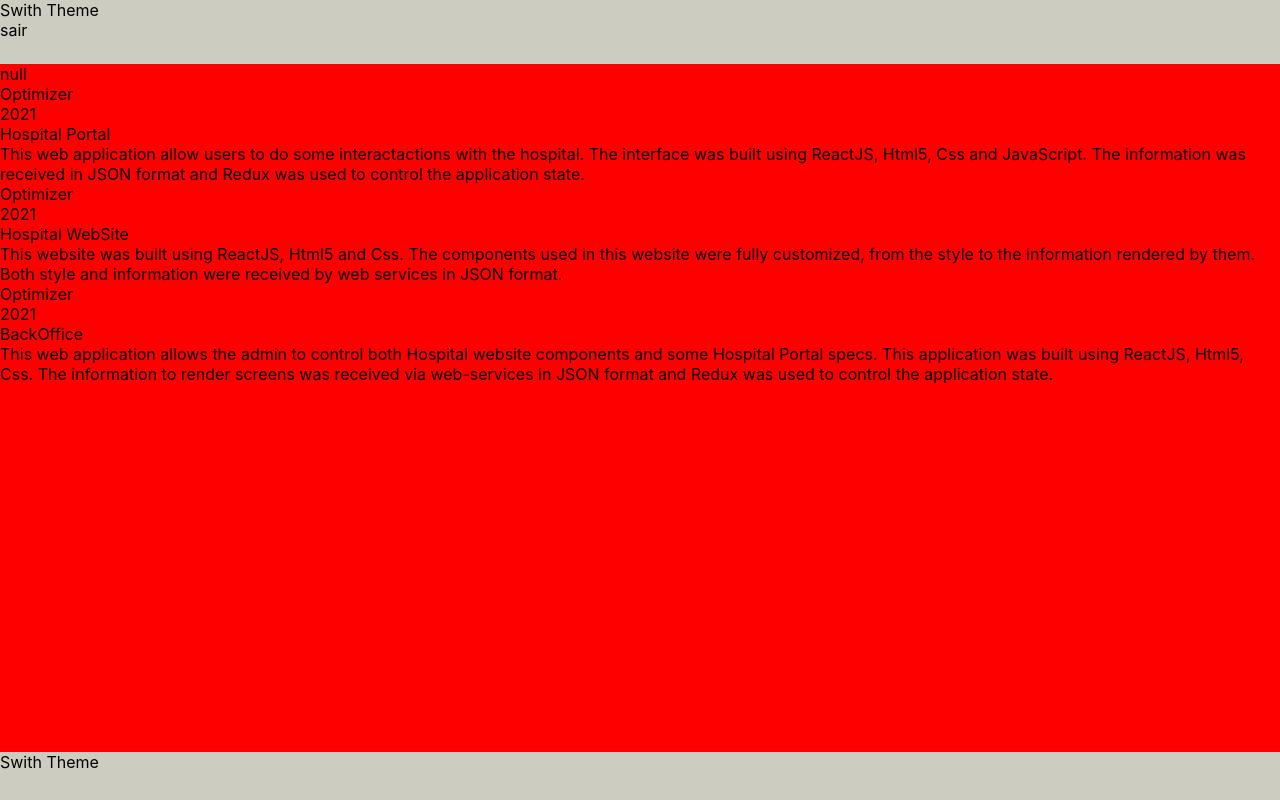
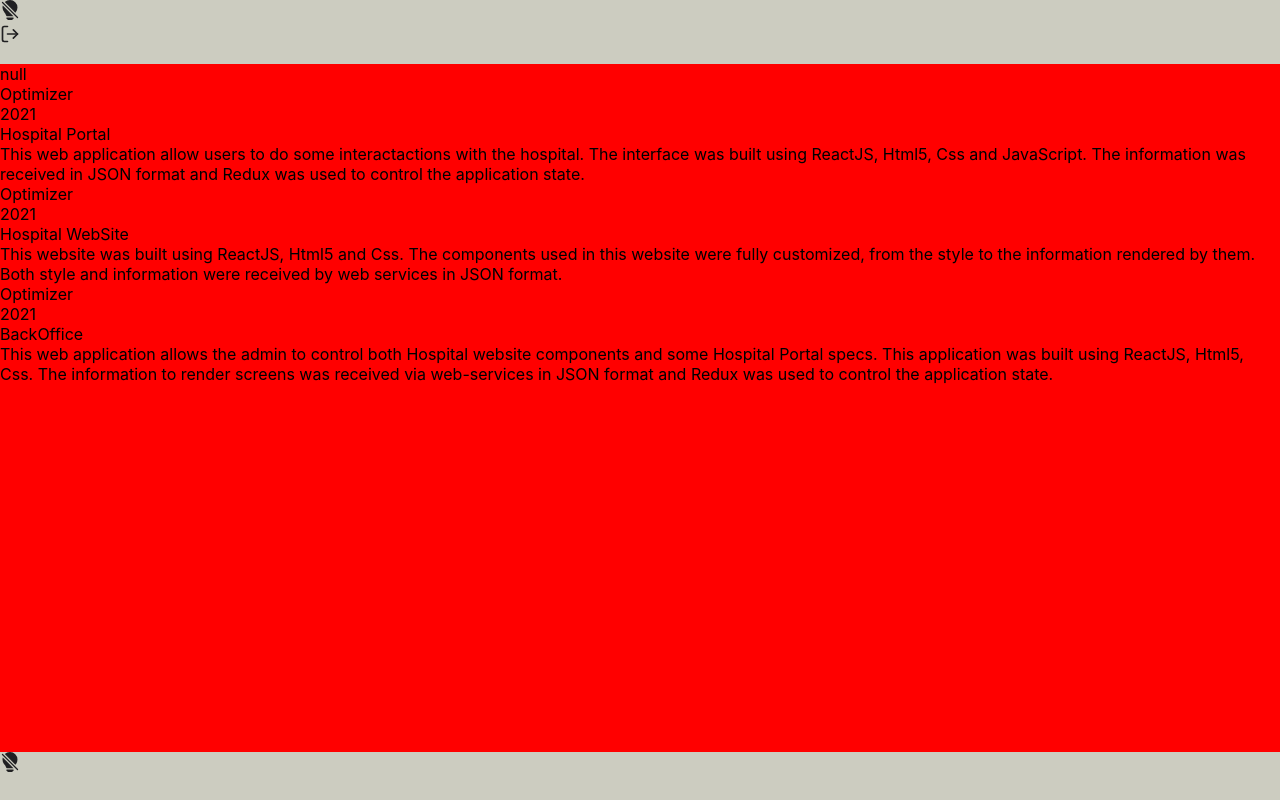
Before and after one commit to MasomCunha/masomcunhacv, a React (Create React App) app: page /homecv in a window 1280 px wide. Both pictures are taken after a click on the button "Click me!". Built offline with nearby package versions, Linux system fonts and the light colour scheme; no server answers.

Commit message:
-add icons to header and footer; -change darkmode colors;

```diff
--- a/src/components/Header.tsx
+++ b/src/components/Header.tsx
@@ -1,11 +1,12 @@
 import React, { useContext } from "react";
-
 //interface
 import HeaderInterface from "../interface/Header";
-
 //context
 import { CVContext } from "../context/CVContext";
+//icons
+import { FiLogOut } from "react-icons/fi";
 //styles
+import { ICON_SIZE } from "../style/constants";
 import "../style/headerCV.css";
 
 export default function Header({ children, isLogged, logout } : HeaderInterface){
@@ -15,7 +16,7 @@
     return(
         <div className={`headerCV ${context?.isDarkMode ? "darkMode" : "ligthMode"}`}>
             {children}
-            {isLogged && <span onClick={() => logout()}>sair</span>}
+            {isLogged && <span onClick={() => logout()}><FiLogOut className="headerCVLogout" size={ICON_SIZE}/></span>}
         </div>
     )
 }
--- a/src/components/SwitchTheme.tsx
+++ b/src/components/SwitchTheme.tsx
@@ -1,16 +1,25 @@
 import React, { useContext } from "react";
 //context
 import { CVContext } from "../context/CVContext";
+//icons
+import { BsFillLightbulbFill, BsFillLightbulbOffFill } from "react-icons/bs";
 //styles
+import { ICON_SIZE } from "../style/constants";
 import "../style/switchTheme.css";
 
-export default function SwitchTheme(){
+export default function SwitchTheme() {
+  const context = useContext(CVContext);
 
-    const context = useContext(CVContext);
-
-    return(
-        <div className="switchThemeCV" onClick={() => context?.setDarkMode(!context?.isDarkMode)}>
-            <span>Swith Theme</span>
-        </div>
-    )
+  return (
+    <div
+      className="switchThemeCV"
+      onClick={() => context?.setDarkMode(!context?.isDarkMode)}
+    >
+      {context?.isDarkMode ? (
+        <BsFillLightbulbFill className="switchThemeIconCV" size={ICON_SIZE}/>
+      ) : (
+        <BsFillLightbulbOffFill className="switchThemeIconCV" size={ICON_SIZE}/>
+      )}
+    </div>
+  );
 }
--- /dev/null
+++ b/src/style/constants.ts
@@ -0,0 +1 @@
+export const ICON_SIZE = "20px";
--- a/src/style/footerCV.css
+++ b/src/style/footerCV.css
@@ -2,11 +2,3 @@
     width: 100vw;
     height: 6vh;
 }
-
-.footerCV.darkMode{
-    background-color: black
-}
-
-.footerCV.ligthMode{
-    background-color: rgb(204, 204, 192)
-}
--- a/src/style/headerCV.css
+++ b/src/style/headerCV.css
@@ -1,13 +1,8 @@
 .headerCV {
     width: 100vw;
-    background-color: blueviolet;
     height: 8vh;
 }
 
-.headerCV.darkMode{
-    background-color: black
+.headerCV .headerCVLogout{
+    cursor: pointer;
 }
-
-.headerCV.ligthMode{
-    background-color: rgb(204, 204, 192)
-}
--- a/src/style/indexCV.css
+++ b/src/style/indexCV.css
@@ -1,14 +1,23 @@
-
 body {
   margin: 0;
-    font-family: -apple-system, BlinkMacSystemFont, 'Segoe UI', 'Roboto', 'Oxygen',
-      'Ubuntu', 'Cantarell', 'Fira Sans', 'Droid Sans', 'Helvetica Neue',
+  font-family: -apple-system, BlinkMacSystemFont, "Segoe UI", "Roboto", "Oxygen",
+    "Ubuntu", "Cantarell", "Fira Sans", "Droid Sans", "Helvetica Neue",
     sans-serif;
   -webkit-font-smoothing: antialiased;
   -moz-osx-font-smoothing: grayscale;
 }
 
 code {
-    font-family: source-code-pro, Menlo, Monaco, Consolas, 'Courier New',
+  font-family: source-code-pro, Menlo, Monaco, Consolas, "Courier New",
     monospace;
 }
+
+.darkMode {
+  background-color: #202022;
+  color: rgb(204, 204, 192);
+}
+
+.ligthMode {
+  background-color: rgb(204, 204, 192);
+  color: #202022;
+}
--- a/src/style/switchTheme.css
+++ b/src/style/switchTheme.css
@@ -1,3 +1,3 @@
-.switchThemeCV {
-    color: "blue"
+.switchThemeCV .switchThemeIconCV{
+    cursor: pointer;
 }
```
Also changed, not shown: src/utils/constants.ts (line endings or trailing spaces). Lines whose indentation alone changed are shown as unchanged.
